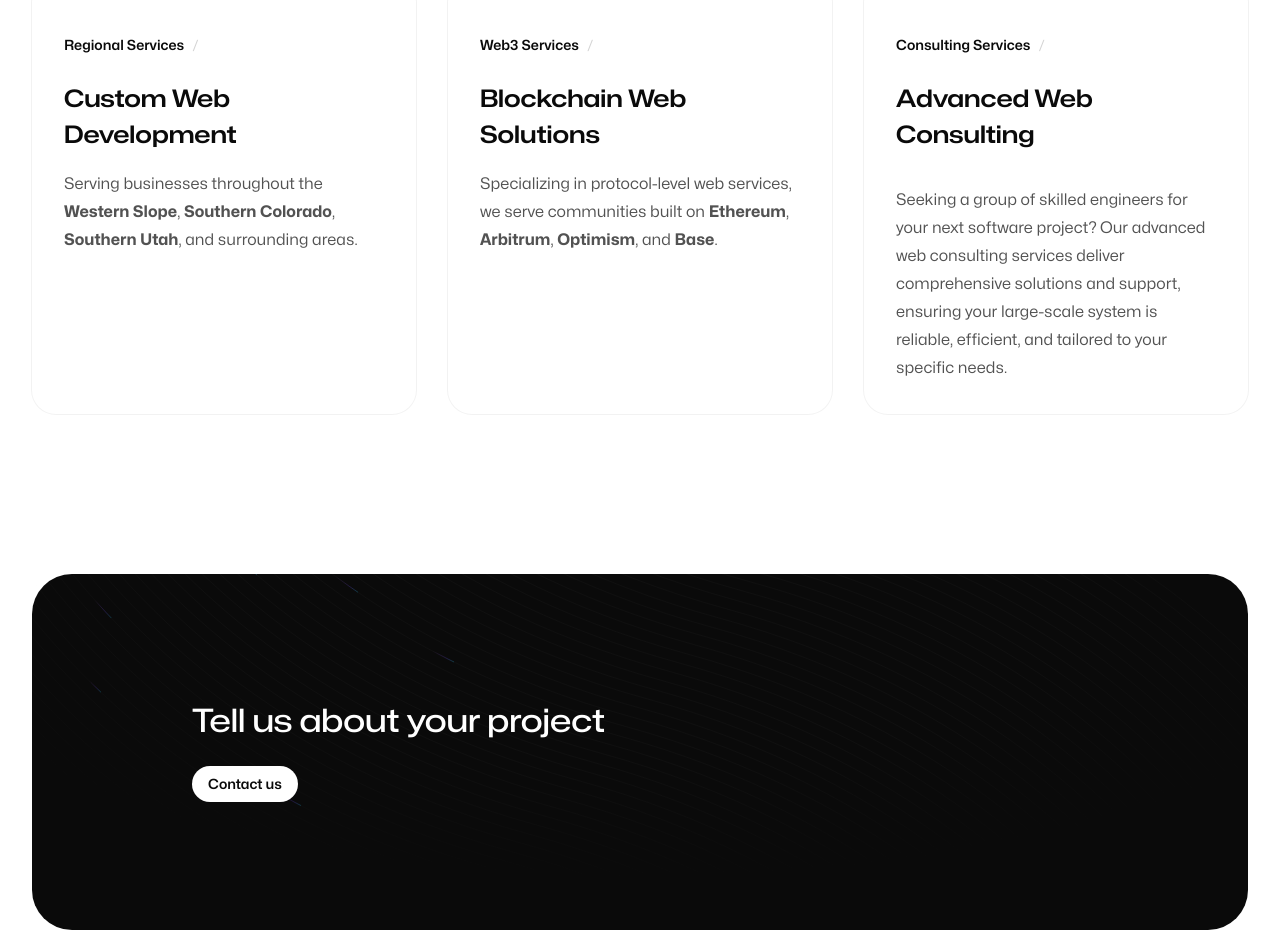
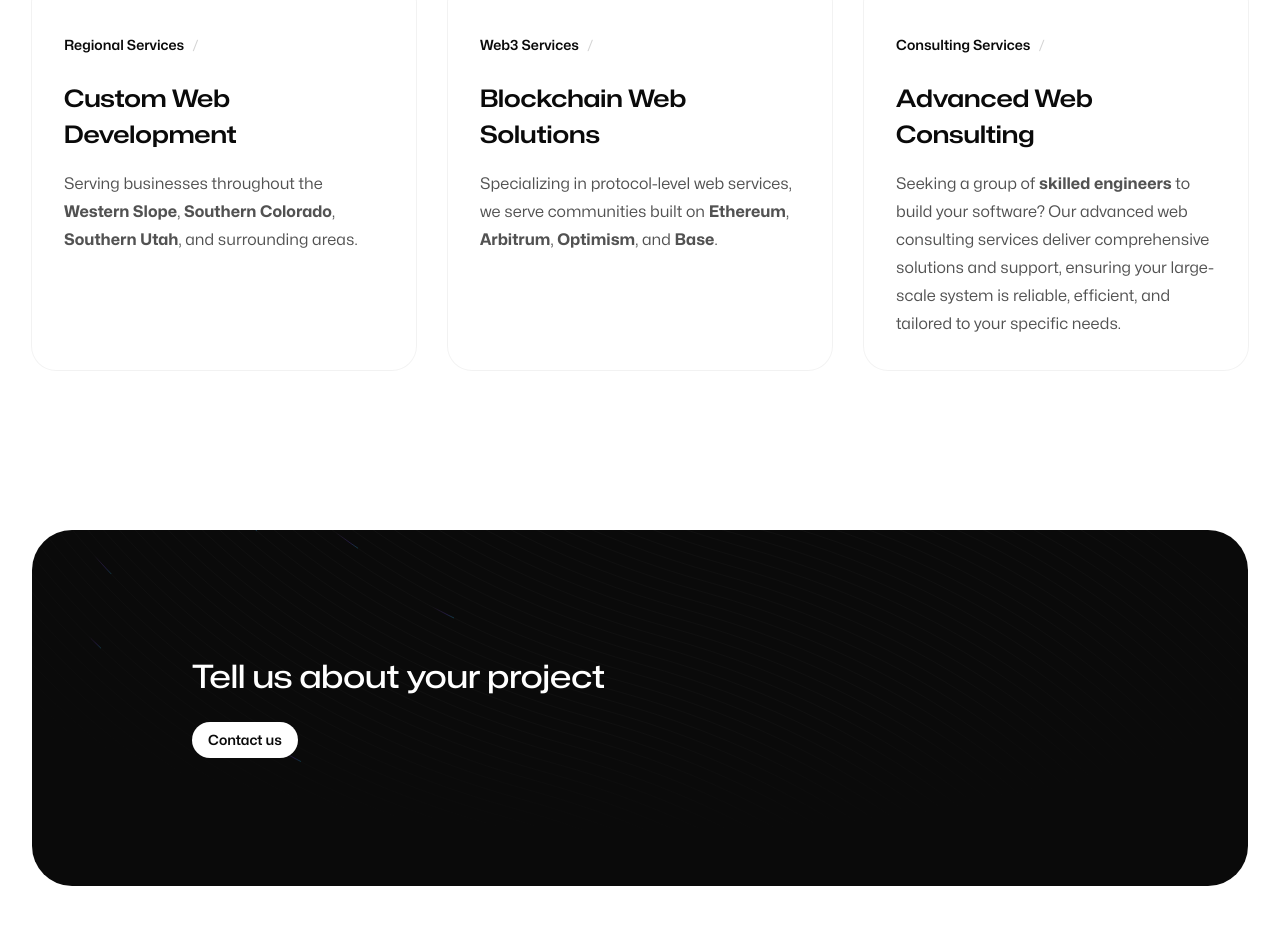
Before and after one commit to elehma4/webox.tech, a Next.js app: page / in a window 1280 px wide. Shown: the part 2835-3787 px from the top of the page. Built offline with nearby package versions, Linux system fonts and the light colour scheme.

Commit message:
ci: consulting

```diff
--- a/src/app/page.tsx
+++ b/src/app/page.tsx
@@ -111,11 +111,7 @@ function CaseStudies() {
                   Advanced Web Consulting
                 </p>
                 <p className="mt-4 text-base text-neutral-600">
-                <p className="mt-4 text-base text-neutral-600">
-                <p className="mt-4 text-base text-neutral-600">
-                  Seeking a group of skilled engineers for your next software project? Our advanced web consulting services deliver comprehensive solutions and support, ensuring your large-scale system is reliable, efficient, and tailored to your specific needs.
-                </p>
-                </p>
+                  Seeking a group of <strong>skilled engineers</strong> to build your software? Our advanced web consulting services deliver comprehensive solutions and support, ensuring your large-scale system is reliable, efficient, and tailored to your specific needs.
                 </p>
               </article>
             </FadeIn>
--- a/src/components/ContactSection.tsx
+++ b/src/components/ContactSection.tsx
@@ -8,7 +8,7 @@ import { FadeIn } from '@/components/FadeIn';
 export function ContactSection() {
   return (
     <Container className="relative mt-24 sm:mt-32 lg:mt-40 max-sm:mx-1">
-      <FadeIn className="-mx-6 relative z-10 rounded-4xl bg-neutral-950 px-6 py-20 sm:mx-0 sm:py-32 md:px-12">
+      <FadeIn className="-mx-6 relative z-10 rounded-4xl bg-neutral-950 px-6 py-20 sm:mx-0 sm:py-32 md:px-12 ">
         <div className="mx-auto max-w-4xl">
           <div className="max-w-xl">
             <h2 className="font-display text-3xl font-medium text-white [text-wrap:balance] sm:text-4xl">
```
